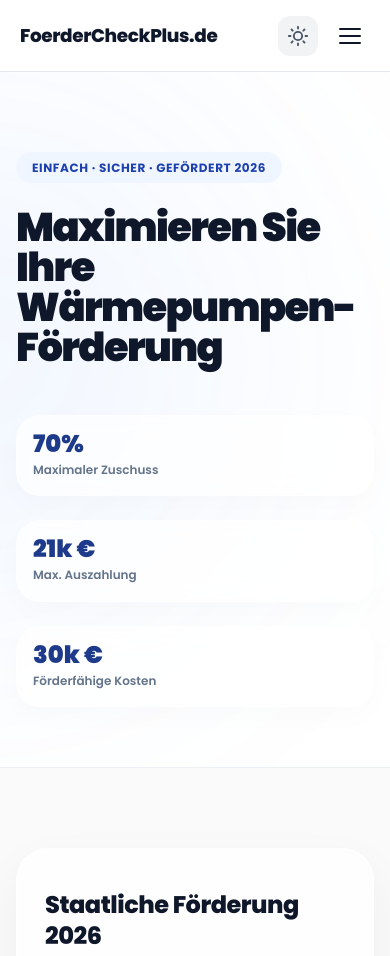
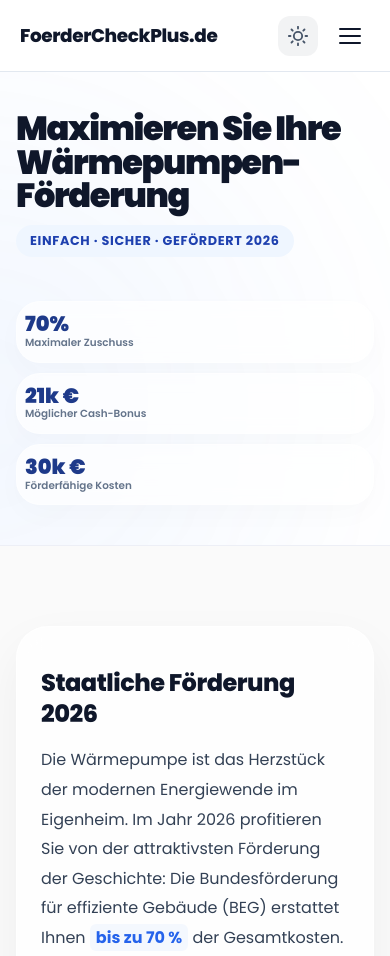
Before and after one commit to yedomanyes/foerdercheckplus.de, a website: page waermepumpe-foerderung.html in a window 390 px wide. Shown: the top 956 px of the page. Drawn offline with Linux system fonts and the light colour scheme.

Commit message:
update 3

```diff
--- a/header.js
+++ b/header.js
@@ -232,12 +232,22 @@
     (function() {
         const splash = document.getElementById('splash-screen');
         const content = document.getElementById('splash-content');
+        const isMobile = window.innerWidth <= 768;
+        const hasShownSplash = sessionStorage.getItem('splash_shown');
+
+        // Only show once per session on mobile
+        if (!isMobile || hasShownSplash) {
+            splash.style.display = 'none';
+            return;
+        }
+
         const isDark = localStorage.getItem('theme') === 'dark';
-
         if (isDark) {
             splash.style.background = '#0b1120';
             content.style.color = '#f8fafc';
         }
+
+        sessionStorage.setItem('splash_shown', 'true');
 
         // Show content
         setTimeout(() => {
@@ -250,7 +260,7 @@
             setTimeout(() => {
                 splash.style.opacity = '0';
                 splash.style.visibility = 'hidden';
-            }, 800); // Minimum 800ms for premium feel
+            }, 800);
         });
     })();
 </script>
--- a/waermepumpe-foerderung.html
+++ b/waermepumpe-foerderung.html
@@ -526,8 +526,22 @@
         strong { color: #0f172a; font-weight: 600; }
 
         @media(max-width: 768px) {
-            .saas-hero { padding: 80px 0 60px; }
-            .premium-card { padding: 40px 28px; }
+            .saas-hero { padding: 40px 0 40px; }
+            .saas-hero__h1 { font-size: 2.1rem; margin-bottom: 12px; }
+            .saas-hero__label { font-size: 0.8rem; padding: 6px 14px; }
+            .premium-card { padding: 40px 24px; }
+            .saas-hero__grid { gap: 10px; margin-top: 20px; }
+            .hero-stat {
+                padding: 12px 8px;
+                flex: 1;
+                min-width: 0; /* Allow shrinking */
+            }
+            .hero-stat__val { font-size: 1.3rem; margin-bottom: 2px; }
+            .hero-stat__label {
+                font-size: 0.65rem;
+                line-height: 1.2;
+                white-space: normal; /* Allow wrapping of labels if needed */
+            }
             .discovery-grid {
                 display: flex;
                 overflow-x: auto;
@@ -546,9 +560,6 @@
             }
             h2 { font-size: 1.8rem; }
             p { font-size: 1rem; }
-            .hero-stat__val { font-size: 1.5rem; }
-            .hero-stat__label { font-size: 0.75rem; }
-            .hero-stat { padding: 16px; }
             .faq-item__trigger { font-size: 1.05rem !important; padding: 18px 0 !important; }
         }
     </style>
@@ -560,8 +571,8 @@
     <div class="saas-hero">
         <div class="saas-hero__mesh"></div>
         <div class="container saas-hero__content">
-            <div class="saas-hero__label">Einfach · Sicher · Gefördert 2026</div>
             <h1 class="saas-hero__h1">Maximieren Sie Ihre Wärmepumpen-Förderung</h1>
+            <div class="saas-hero__label" style="margin: 0 auto 24px;">Einfach · Sicher · Gefördert 2026</div>
 
             <div class="saas-hero__grid">
                 <div class="hero-stat">
@@ -570,7 +581,7 @@
                 </div>
                 <div class="hero-stat">
                     <div class="hero-stat__val">21k €</div>
-                    <div class="hero-stat__label">Max. Auszahlung</div>
+                    <div class="hero-stat__label">Möglicher Cash-Bonus</div>
                 </div>
                 <div class="hero-stat">
                     <div class="hero-stat__val">30k €</div>
```
